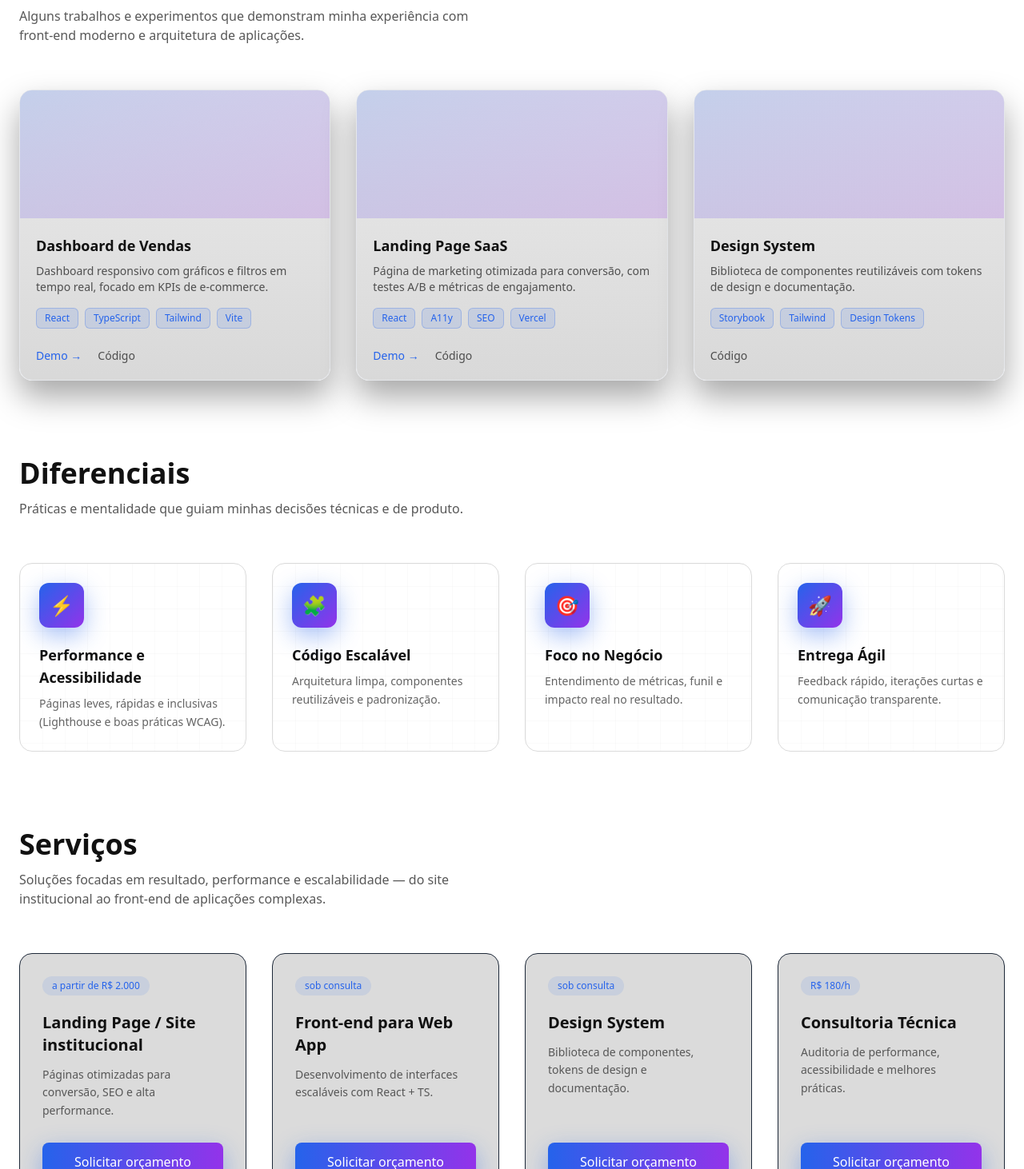
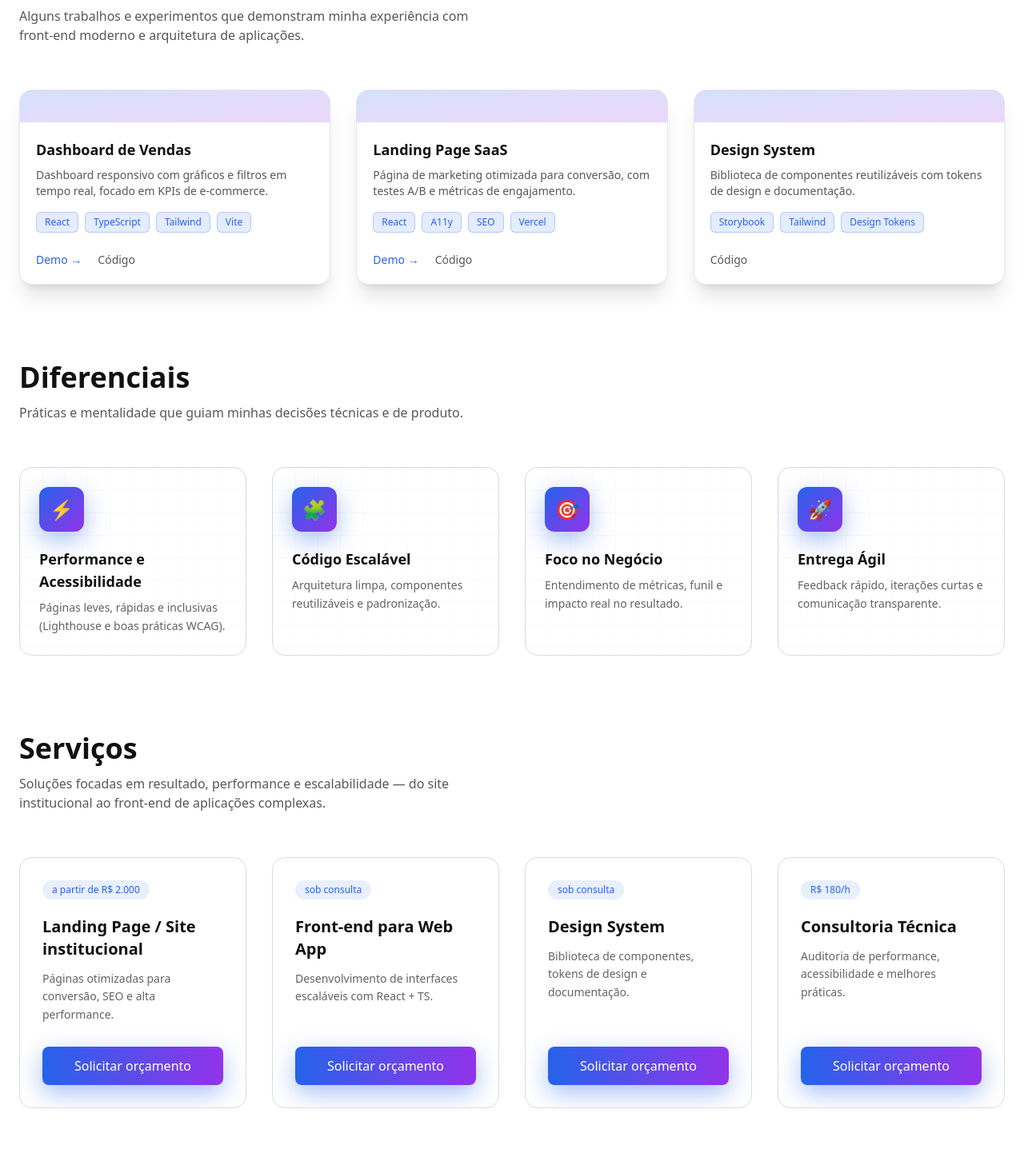
Before and after one commit to AllanKevinScain/portifolio, a React (Vite) app: page / in a window 1280 px wide. Shown: the part 988-2450 px from the top of the page at 80% size. Built offline with nearby package versions, Linux system fonts and the light colour scheme.

Commit message:
chore: theme provider

```diff
--- a/index.html
+++ b/index.html
@@ -10,5 +10,11 @@
   <body class="bg-white text-gray-800">
     <div id="root"></div>
     <script type="module" src="/src/main.tsx"></script>
+    <script>
+      const theme = localStorage.getItem("theme");
+      if (theme) {
+        document.documentElement.setAttribute("data-theme", theme);
+      }
+    </script>
   </body>
 </html>
--- a/src/components/differentials/skill-card.tsx
+++ b/src/components/card/icon-card.tsx
@@ -1,24 +1,22 @@
 import { motion } from "framer-motion";
 import { twMerge } from "tailwind-merge";
 
-type SkilType = {
+type IconCardProps = {
   titulo: string;
   desc: string;
   icon: string;
 };
 
-export function SkillCard(props: SkilType) {
+export function IconCard(props: IconCardProps) {
   const { titulo, desc, icon } = props;
-
-  const item = {
-    hidden: { opacity: 0, y: 24 },
-    show: { opacity: 1, y: 0 },
-  };
 
   return (
     <motion.li
       key={titulo}
-      variants={item}
+      variants={{
+        hidden: { opacity: 0, y: 24 },
+        show: { opacity: 1, y: 0 },
+      }}
       whileHover={{ y: -10 }}
       className={twMerge(
         "relative group rounded-2xl p-6 overflow-hidden transition-all",
--- /dev/null
+++ b/src/components/card/index.tsx
@@ -0,0 +1,9 @@
+import { IconCard } from "./icon-card";
+import { ProductCard } from "./product-card";
+import { ProjectCard } from "./project-card";
+
+export const Card = {
+  icon: IconCard,
+  product: ProductCard,
+  project: ProjectCard,
+};
--- a/src/components/list-products/product-card.tsx
+++ b/src/components/card/product-card.tsx
@@ -1,29 +1,28 @@
 import { motion } from "framer-motion";
 import { twMerge } from "tailwind-merge";
 
-type ProductType = {
+type ProductCardProps = {
   titulo: string;
   desc: string;
   faixa: string;
 };
 
-export function ProductCard(props: ProductType) {
+export function ProductCard(props: ProductCardProps) {
   const { titulo, desc, faixa } = props;
-
-  const item = {
-    hidden: { opacity: 0, y: 28 },
-    show: { opacity: 1, y: 0 },
-  };
 
   return (
     <motion.li
       key={titulo}
-      variants={item}
+      variants={{
+        hidden: { opacity: 0, y: 28 },
+        show: { opacity: 1, y: 0 },
+      }}
       whileHover={{ y: -12, scale: 1.01 }}
       className={twMerge(
-        "relative group rounded-2xl p-7 flex flex-col overflow-hidden transition-all border",
+        "relative group rounded-2xl p-7 flex flex-col overflow-hidden transition-all",
+        "border",
         "bg-[linear-gradient(to_bottom,color-mix(in_srgb,var(--color-surface)_95%,transparent),color-mix(in_srgb,var(--color-surface)_85%,transparent))]",
-        "bg-[color-mix(in_srgb,var(--color-text)_15%,transparent)]",
+        "border-[color-mix(in_srgb,var(--color-text)_15%,transparent)]",
       )}
     >
       <div
--- a/src/components/list-projects/project-card.tsx
+++ b/src/components/card/project-card.tsx
@@ -2,7 +2,7 @@ import { motion } from "framer-motion";
 import { twMerge } from "tailwind-merge";
 import { Tag } from "../tag";
 
-export type ProjetsType = {
+export type ProjetCardProps = {
   id: string;
   titulo: string;
   descricao: string;
@@ -11,40 +11,28 @@ export type ProjetsType = {
   demo?: string;
 };
 
-export function ProjectCard(props: ProjetsType) {
+export function ProjectCard(props: ProjetCardProps) {
   const { id, titulo, descricao, tags, repo, demo } = props;
-
-  const itemVariants = {
-    hidden: { y: 30, opacity: 0 },
-    visible: { y: 0, opacity: 1 },
-  };
 
   return (
     <motion.li
       key={id}
-      variants={itemVariants}
+      variants={{
+        hidden: { y: 30, opacity: 0 },
+        visible: { y: 0, opacity: 1 },
+      }}
       whileHover={{ y: -12 }}
       className={twMerge(
         "relative overflow-hidden group rounded-2xl border transition-all",
         "shadow-xl",
-        "bg-[linear-gradient(to_bottom,color-mix(in_srgb,var(--color-bg)_92%,black),color-mix(in_srgb,var(--color-bg)_85%,black))]",
         "border-(--color-border)",
-        "shadow-[0_20px_40px_rgba(0,0,0,0.35)]",
       )}
     >
-      <div className="relative h-40 overflow-hidden">
+      <div className="relative h-10 overflow-hidden">
         <div
           className={twMerge(
             "absolute inset-0 opacity-80 transition group-hover:opacity-100",
             "bg-[linear-gradient(to_bottom_right,color-mix(in_srgb,var(--color-primary)_25%,transparent),color-mix(in_srgb,var(--color-secondary)_25%,transparent))]",
-          )}
-        />
-
-        <div
-          className={twMerge(
-            "absolute inset-0 opacity-20",
-            "bg-[linear-gradient(to_right,#ffffff10_1px,transparent_1px),linear-gradient(to_bottom,#ffffff10_1px,transparent_1px)]",
-            "bg-size-[28px_28px]",
           )}
         />
       </div>
--- a/src/components/differentials/index.tsx
+++ b/src/components/differentials/index.tsx
@@ -1,7 +1,7 @@
 import { skills } from "@/data/skills";
 import { motion } from "framer-motion";
-import { SkillCard } from "./skill-card";
 import { twMerge } from "tailwind-merge";
+import { Card } from "../card";
 
 export function Diferenciais() {
   const container = {
@@ -53,7 +53,7 @@ export function Diferenciais() {
 
         <ul className="grid sm:grid-cols-2 xl:grid-cols-4 gap-8">
           {skills.map((i) => (
-            <SkillCard key={i.desc} {...i} />
+            <Card.icon key={i.desc} {...i} />
           ))}
         </ul>
       </motion.div>
--- a/src/components/list-products/index.tsx
+++ b/src/components/list-products/index.tsx
@@ -1,7 +1,7 @@
 import { motion } from "framer-motion";
-import { ProductCard } from "./product-card";
 import { products } from "@/data/products";
 import { twMerge } from "tailwind-merge";
+import { Card } from "../card";
 
 export function Servicos() {
   const container = {
@@ -48,7 +48,7 @@ export function Servicos() {
 
         <ul className="grid md:grid-cols-2 xl:grid-cols-4 gap-8">
           {products.map((s) => (
-            <ProductCard key={s.desc} {...s} />
+            <Card.product key={s.desc} {...s} />
           ))}
         </ul>
       </motion.div>
--- a/src/components/list-projects/index.tsx
+++ b/src/components/list-projects/index.tsx
@@ -1,7 +1,7 @@
 import { projetos } from "../../data/projetos";
 import { motion } from "framer-motion";
-import { ProjectCard } from "./project-card";
 import { twMerge } from "tailwind-merge";
+import { Card } from "../card";
 
 export function ListOfProjects() {
   return (
@@ -37,7 +37,7 @@ export function ListOfProjects() {
 
         <ul className="grid sm:grid-cols-2 lg:grid-cols-3 gap-8">
           {projetos.map((p) => (
-            <ProjectCard key={p.descricao + p.id} {...p} />
+            <Card.project key={p.descricao + p.id} {...p} />
           ))}
         </ul>
       </motion.div>
--- /dev/null
+++ b/src/hooks/use-cookie.ts
@@ -0,0 +1,73 @@
+import { useCallback } from "react";
+
+type CookieOptions = {
+  expires?: number | Date;
+  path?: string;
+  secure?: boolean;
+  sameSite?: "Strict" | "Lax" | "None";
+};
+
+export function useCookie() {
+  const getCookie = useCallback((name: string) => {
+    if (typeof document === "undefined") return null;
+
+    const match = document.cookie.match(
+      new RegExp("(^| )" + name + "=([^;]+)"),
+    );
+
+    if (!match) return null;
+
+    try {
+      return JSON.parse(decodeURIComponent(match[2]));
+    } catch {
+      return decodeURIComponent(match[2]);
+    }
+  }, []);
+
+  const setCookie = useCallback(
+    (name: string, value: unknown, options?: CookieOptions) => {
+      if (typeof document === "undefined") return;
+
+      let cookie = `${name}=${encodeURIComponent(
+        typeof value === "string" ? value : JSON.stringify(value),
+      )}`;
+
+      if (options?.expires) {
+        let expires = "";
+
+        if (typeof options.expires === "number") {
+          const date = new Date();
+          date.setTime(date.getTime() + options.expires * 86400000);
+          expires = date.toUTCString();
+        } else {
+          expires = options.expires.toUTCString();
+        }
+
+        cookie += `; expires=${expires}`;
+      }
+
+      cookie += `; path=${options?.path ?? "/"}`;
+
+      if (options?.secure) {
+        cookie += "; secure";
+      }
+
+      if (options?.sameSite) {
+        cookie += `; samesite=${options.sameSite}`;
+      }
+
+      document.cookie = cookie;
+    },
+    [],
+  );
+
+  const deleteCookie = useCallback((name: string, path: string = "/") => {
+    document.cookie = `${name}=; expires=Thu, 01 Jan 1970 00:00:00 UTC; path=${path}`;
+  }, []);
+
+  return {
+    getCookie,
+    setCookie,
+    deleteCookie,
+  };
+}
```
